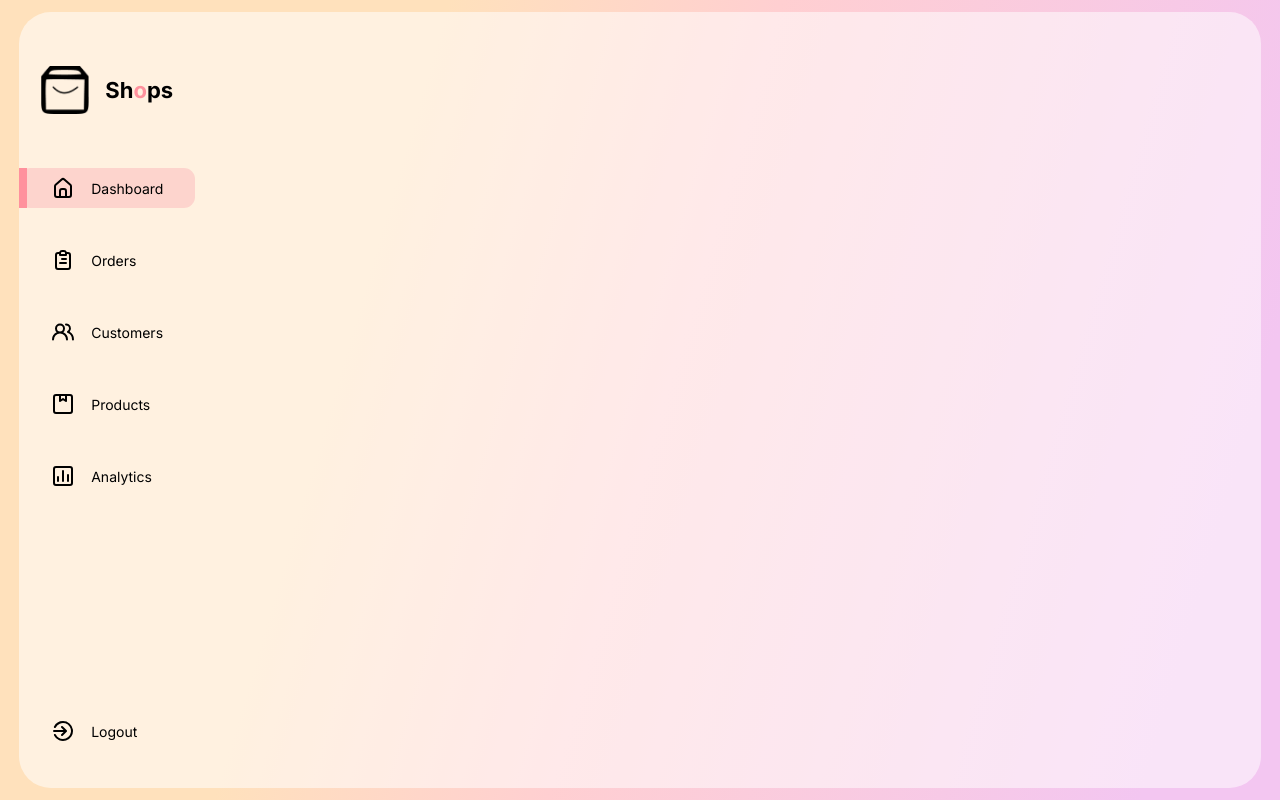
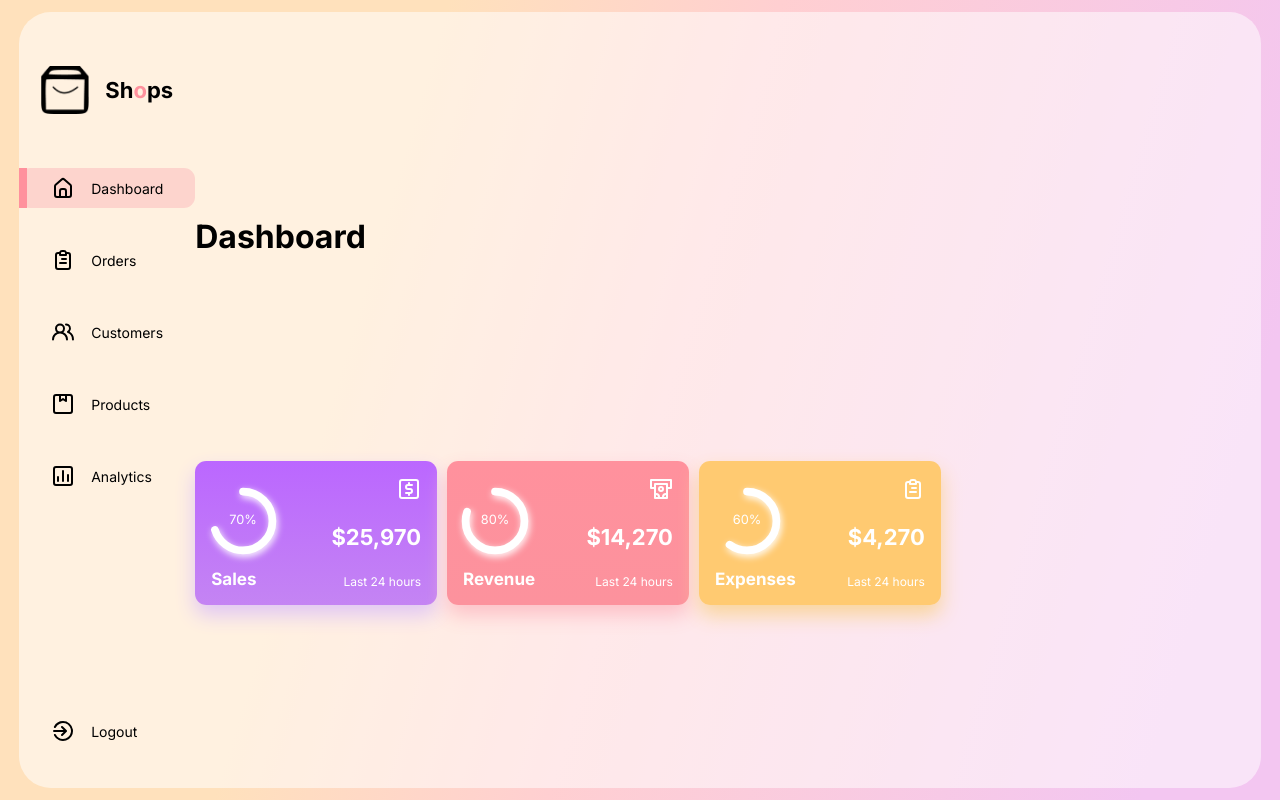
Before and after one commit to itzzmerov/react-responsive-admin-apexcharts, a React (Create React App) app: page / in a window 1280 px wide. Built offline with nearby package versions, Linux system fonts and the light colour scheme.

Commit message:
Added Compact Card

```diff
--- a/src/App.js
+++ b/src/App.js
@@ -1,4 +1,5 @@
 import './App.css'
+import MainDash from './components/MainDash/MainDash';
 import Sidebar from './components/Sidebar/Sidebar';
 
 function App() {
@@ -6,7 +7,7 @@ function App() {
     <div className="App">
       <div className='AppGlass'>
         <Sidebar />
-        <div></div>
+        <MainDash />
         <div></div>
       </div>
     </div>
--- a/src/Data/Data.js
+++ b/src/Data/Data.js
@@ -3,7 +3,9 @@ import {
     UilClipboardAlt,
     UilUsersAlt,
     UilPackage,
-    UilChart
+    UilChart,
+    UilMoneyWithdrawal,
+    UilUsdSquare
 } from "@iconscout/react-unicons";
 
 export const SidebarData = [
@@ -28,3 +30,54 @@ export const SidebarData = [
         title: "Analytics"
     }
 ];
+
+export const CardsData = [
+    {
+        title: "Sales",
+        color: {
+            backGround: "linear-gradient(180deg, #bb67ff 0%, #c484f3 100%)",
+            boxShadow: "0px 10px 20px 0px #e0c6f5",
+        },
+        barValue: 70,
+        value: "25,970",
+        png: UilUsdSquare,
+        series: [
+            {
+                name: "Sales",
+                data: [31, 40, 28, 51, 42, 109, 100],
+            },
+        ]
+    },
+    {
+        title: "Revenue",
+        color: {
+            backGround: "linear-gradient(180deg, #FF919D 0%, #FC929D 100%)",
+            boxShadow: "0px 10px 20px 0px #FDC0C7",
+        },
+        barValue: 80,
+        value: "14,270",
+        png: UilMoneyWithdrawal,
+        series: [
+            {
+                name: "Revenue",
+                data: [10, 100, 50, 70, 80, 30, 40],
+            },
+        ],
+    },
+    {
+        title: "Expenses",
+        color: {
+            backGround: "linear-gradient(rgb(248, 212, 154) -146.42%, rgb(255 202 113) -46.42%)",
+            boxShadow: "0px 10px 20px 0px #F9D59B",
+        },
+        barValue: 60,
+        value: "4,270",
+        png: UilClipboardAlt,
+        series: [
+            {
+                name: "Expenses",
+                data: [10, 25, 15, 30, 12, 15, 20],
+            },
+        ],
+    },
+]
--- /dev/null
+++ b/src/components/Card/Card.css
@@ -0,0 +1,63 @@
+.CompactCard {
+    display: flex;
+    flex: 1;
+    height: 7rem !important;
+    border-radius: 0.7rem;
+    color: white;
+    position: relative;
+    cursor: pointer;
+    padding: 1rem;
+}
+
+.CompactCard:hover {
+    box-shadow: none !important;
+}
+
+.radialBar {
+    flex: 1;
+    display: flex;
+    flex-direction: column;
+    justify-content: flex-end;
+    gap: 1rem;
+}
+
+.CircularProgressbar {
+    width: 4rem !important;
+    overflow: visible;
+}
+
+.CircularProgressbar-path {
+    stroke: white !important;
+    stroke-width: 12px !important;
+    filter: drop-shadow(2px 4px 6px white);
+}
+
+.CircularProgressbar-trail {
+    display: none;
+}
+
+.CircularProgressbar-text {
+    fill: white !important;
+}
+
+.radialBar>span {
+    font-size: 17px;
+    font-weight: bold;
+}
+
+.detail {
+    flex: 1;
+    display: flex;
+    flex-direction: column;
+    justify-content: space-between;
+    align-items: flex-end;
+}
+
+.detail>span:nth-child(2) {
+    font-size: 22px;
+    font-weight: bold;
+}
+
+.detail>span:nth-child(3) {
+    font-size: 12px;
+}
--- /dev/null
+++ b/src/components/Card/Card.jsx
@@ -0,0 +1,46 @@
+import React, { useState } from 'react'
+import './Card.css'
+import { AnimateSharedLayout } from 'framer-motion'
+import { CircularProgressbar } from 'react-circular-progressbar';
+import 'react-circular-progressbar/dist/styles.css';
+
+const Card = (props) => {
+
+    const [expanded, setExpanded] = useState(false)
+    return (
+        <AnimateSharedLayout>
+            {
+                expanded ? (
+                    'Expanded'
+                ) :
+                    <CompactCard param={props} set />
+            }
+        </AnimateSharedLayout>
+    )
+}
+
+function CompactCard({ param }) {
+    const Png = param.png;
+    return (
+        <div className="CompactCard"
+            style={{
+                background: param.color.backGround,
+                boxShadow: param.color.boxShadow
+            }}>
+            <div className="radialBar">
+                <CircularProgressbar
+                    value={param.barValue}
+                    text={`${param.barValue}%`}
+                />
+                <span>{param.title}</span>
+            </div>
+            <div className="detail">
+                <Png />
+                <span>${param.value}</span>
+                <span>Last 24 hours</span>
+            </div>
+        </div>
+    )
+}
+
+export default Card
--- /dev/null
+++ b/src/components/Cards/Cards.css
@@ -0,0 +1,7 @@
+.Cards {
+    display: flex;
+    gap: 10px;
+}
+.parentContainer {
+    width: 100%;
+}
--- /dev/null
+++ b/src/components/Cards/Cards.jsx
@@ -0,0 +1,27 @@
+import React from 'react'
+import './Cards.css'
+import { CardsData } from '../../Data/Data'
+import Card from '../Card/Card'
+
+const Cards = () => {
+    return (
+        <div className="Cards">
+            {CardsData.map((card, id) => {
+                return (
+                    <div className="parentContainer">
+                        <Card
+                            title={card.title}
+                            color={card.color}
+                            barValue={card.barValue}
+                            value={card.value}
+                            png={card.png}
+                            series={card.series}
+                        />
+                    </div>
+                )
+            })}
+        </div>
+    )
+}
+
+export default Cards
--- /dev/null
+++ b/src/components/MainDash/MainDash.css
@@ -0,0 +1,5 @@
+.MainDash {
+    display: flex;
+    flex-direction: column;
+    justify-content: space-evenly;
+}
--- /dev/null
+++ b/src/components/MainDash/MainDash.jsx
@@ -0,0 +1,14 @@
+import React from 'react'
+import './MainDash.css'
+import Cards from '../Cards/Cards'
+
+const MainDash = () => {
+    return (
+        <div className="MainDash">
+            <h1>Dashboard</h1>
+            <Cards />
+        </div>
+    )
+}
+
+export default MainDash
```
